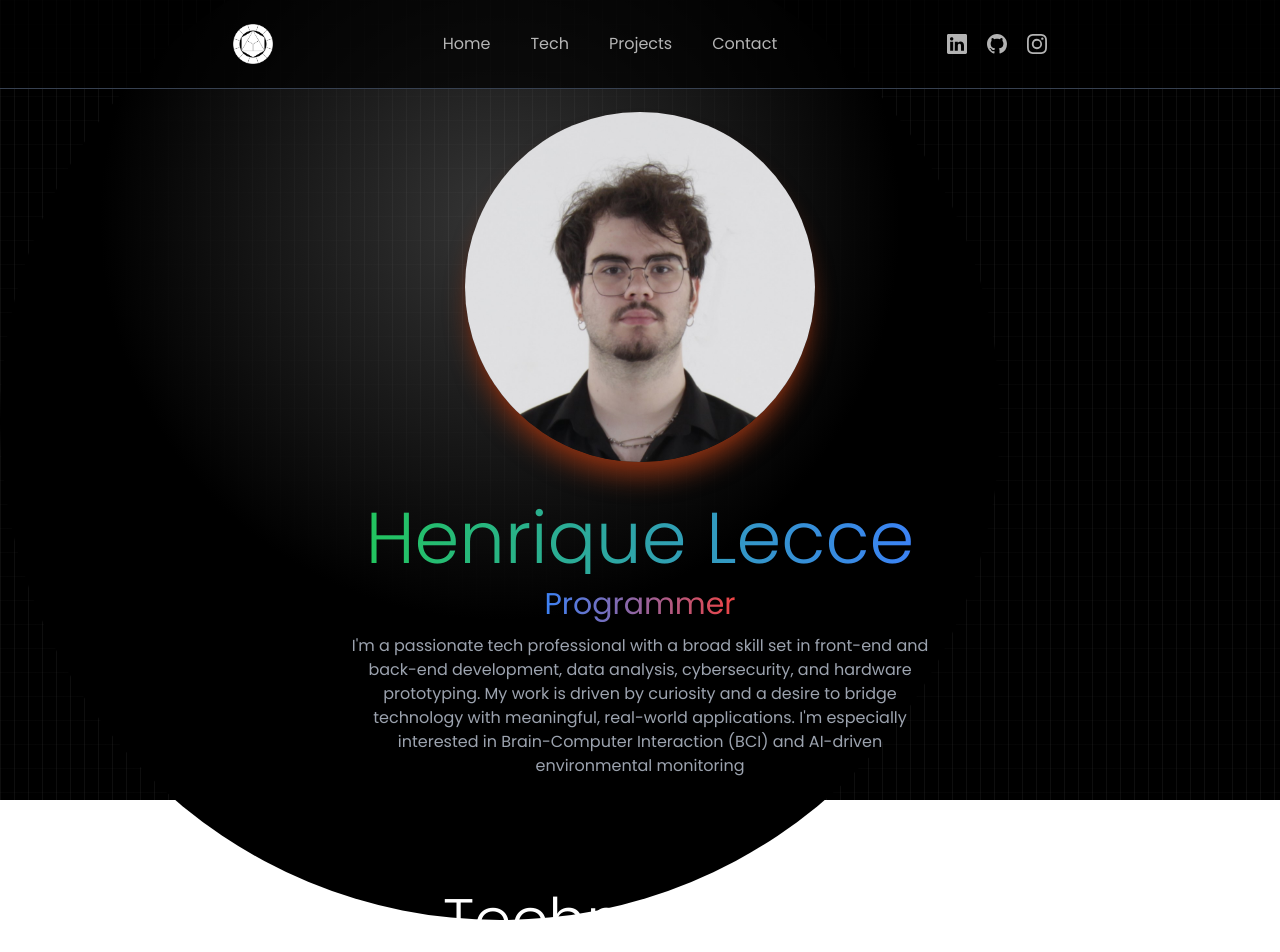
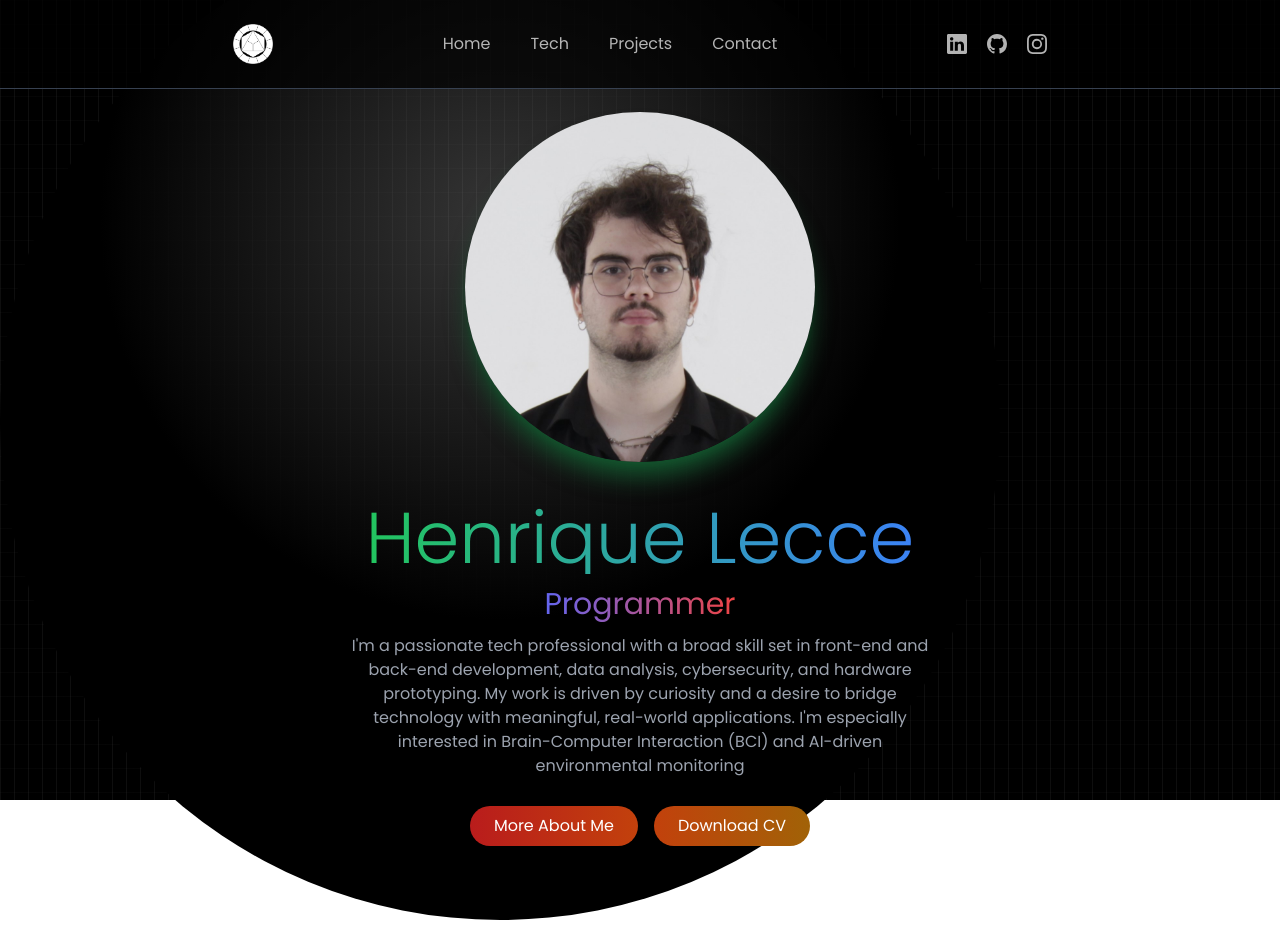
Before and after one commit to HSLPines/HSLPines, a React (Vite) app: page / in a window 1280 px wide. Shown: the top 952 px of the page. Built offline with nearby package versions, Linux system fonts and the light colour scheme.

Commit message:
cv buttons

```diff
--- a/src/components/Hero.jsx
+++ b/src/components/Hero.jsx
@@ -5,7 +5,6 @@ import { motion } from "framer-motion"
 const Hero = () => {
 
   return (
-
     <div id="home" className='px-16 flex min-h-screen w-full items-center justify-center py-28 md:px-32'>
 
       <div className='flex flex-col items-center justify-center gap-10 text-white'>
@@ -13,34 +12,46 @@ const Hero = () => {
         <motion.div
           initial={{y: -50, opacity: 0}}
           animate={{y: 0, opacity: 1}}
-          transition={{duartion: 0.8, delay: 0.2}}
+          transition={{duration: 0.8, delay: 0.2}}
         >
-          <img src={image} alt="" className='w-[300px] cursor-pointer rounded-full shadow-xl shadow-orange-900
-          transition-all duration-300 hover:-translate-y-5 hover:scale-105 hover:shadow-2xl hover:shadow-yellow-600
+          <img src={image} alt="" className='w-[300px] cursor-pointer rounded-full shadow-xl shadow-green-900
+          transition-all duration-300 hover:-translate-y-5 hover:scale-105 hover:shadow-2xl hover:shadow-green-600
           md:w-[350px]'/>
         </motion.div>
 
         <motion.div
           initial={{y: 50, opacity: 0}}
           animate={{y: 0, opacity: 1}}
-          transition={{duartion: 0.8, delay: 0.2}}
+          transition={{duration: 0.8, delay: 0.2}}
 
           className='flex max-w-[600px] flex-col items-center justify-center gap-3 text-center'>
 
           <h1 className="bg-gradient-to-r from-green-500 to-blue-500
             bg-clip-text text-transparent text-5xl font-light md:text-7xl">Henrique Lecce</h1>
-          <h3 className="bg-gradient-to-r from-blue-500 to-red-500
+          <h3 className="bg-gradient-to-r from-indigo-500 to-red-500
             bg-clip-text text-transparent text-2xl md:text-3xl">Programmer</h3>
           <p className='md:text-base text-pretty text-sm text-gray-400'>I'm a passionate tech professional with a broad skill set in front-end and back-end development, data analysis, cybersecurity, and hardware prototyping. My work is driven by curiosity and a desire to bridge technology with meaningful, real-world applications. I'm especially interested in Brain-Computer Interaction (BCI) and AI-driven environmental monitoring</p>
 
+          {/* Buttons Section */}
+          <motion.div
+            initial={{ opacity: 0 }}
+            animate={{ opacity: 1 }}
+            transition={{ duration: 0.8, delay: 0.4 }}
+            className="flex gap-4 mt-4"
+          >
+            <a href="/components/About.jsx" className="bg-gradient-to-r from-red-500 to-orange-500 hover:bg-gradient-to-r from-red-700 to-orange-700 text-white px-6 py-2 rounded-full transition-all duration-300">
+              More About Me
+            </a>
+            <a href="/public/henriqueLecceCV.pdf" download className="bg-gradient-to-r from-orange-500 to-yellow-500 hover:bg-gradient-to-r from-orange-700 to-yellow-700 text-white px-6 py-2 rounded-full transition-all duration-300">
+              Download CV
+            </a>
+          </motion.div>
         </motion.div>
 
       </div>
 
     </div>
-
   )
-
 }
 
 export default Hero
```
Also changed, not shown: 1 other file (tests, documents, lock files or other folders).
